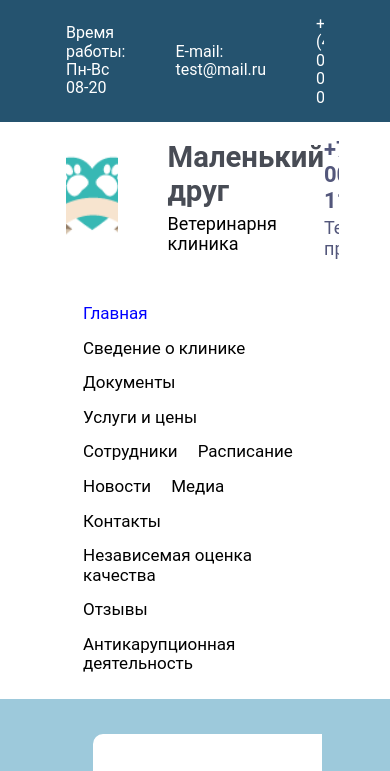
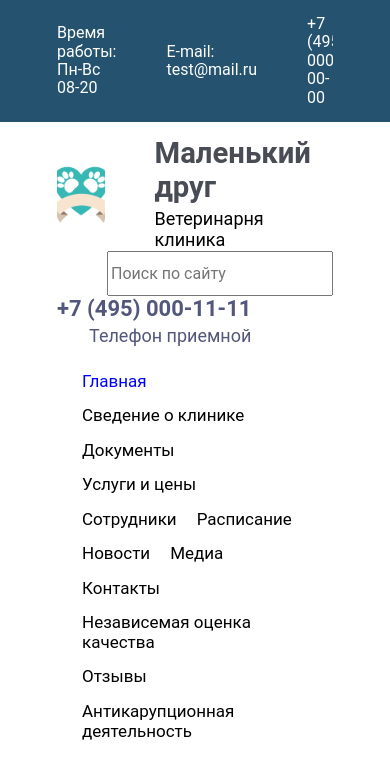
Before and after one commit to Stalser/Litl-Frend-Test, a plain HTML site: page index.html in a window 390 px wide. Shown: the top 771 px of the page. Drawn offline with Linux system fonts and the light colour scheme.

Commit message:
Add files via upload

```diff
--- a/css/media.css
+++ b/css/media.css
@@ -1,105 +1,42 @@
 @media (max-width: 1200px) {
   .container {
-    max-width: 970px;
+    max-width: 1024px;
+    flex-wrap: wrap;
+    display: flex;
   }
-  .header__container-1 {
-    max-width: 970px;
+  .header__item {
+    font-size: 15px;
   }
-  .header__container-2 {
-    max-width: 970px;
+  .contact__phone {
+    display: none;
   }
-  .header__container__nav {
-    max-width: 970px;
+  .contact__text {
+    display: none;
   }
-  .container__slider {
-    max-width: 970px;
+  .search {
+    display: none;
   }
-  .container__uslugy {
-    max-width: 970px;
+  .search__text {
+    display: none;
   }
-  .container__info {
-    max-width: 970px;
-  }
-  .container__foto-razdel {
-    max-width: 970px;
-  }
-  .container__galary {
-    max-width: 970px;
-  }
-  .container__footer {
-    max-width: 970px;
-  }
-  .container__footer-bot {
-    max-width: 970px;
+  .nav__link {
+    display: none;
   }
 }
 @media (max-width: 990px) {
   .container {
-    max-width: 750px;
+    max-width: 990px;
+    flex-wrap: wrap;
   }
-  .header__container-1 {
-    max-width: 750px;
-  }
-  .header__container-2 {
-    max-width: 750px;
-  }
-  .header__container__nav {
-    max-width: 750px;
-  }
-  .container__slider {
-    max-width: 750px;
-  }
-  .container__uslugy {
-    max-width: 750px;
-  }
-  .container__info {
-    max-width: 750px;
-  }
-  .container__foto-razdel {
-    max-width: 750px;
-  }
-  .container__galary {
-    max-width: 750px;
-  }
-  .container__footer {
-    max-width: 750px;
-  }
-  .container__footer-bot {
-    max-width: 750px;
+  .header__item {
+    display: flex;
+    flex-wrap: wrap;
   }
 }
 @media (max-width: 768px) {
   .container {
+    width: 100%;
     max-width: none;
-  }
-  .header__container-1 {
-    max-width: none;
-  }
-  .header__container-2 {
-    max-width: none;
-  }
-  .header__container__nav {
-    max-width: none;
-  }
-  .container__slider {
-    max-width: none;
-  }
-  .container__uslugy {
-    max-width: none;
-  }
-  .container__info {
-    max-width: none;
-  }
-  .container__foto-razdel {
-    max-width: none;
-  }
-  .container__galary {
-    max-width: none;
-  }
-  .container__footer {
-    max-width: none;
-  }
-  .container__footer-bot {
-    max-width: none;
+    flex-wrap: wrap;
   }
 }
--- a/css/style.css
+++ b/css/style.css
@@ -79,9 +79,9 @@ a:hover {
 .header__container-1 {
   overflow: hidden;
   height: 100%;
-  width: 80%;
+  width: 85%;
   display: flex;
-  justify-content: space-around;
+  justify-content: flex-start;
   align-items: center;
 }
 .header__item {
@@ -113,24 +113,24 @@ a:hover {
   justify-content: space-between;
 }
 .header__container-2 {
+  position: relative;
   overflow: hidden;
-  width: 80%;
+  width: 85%;
   height: 100%;
   display: flex;
-  justify-content: space-around;
+  justify-content: space-between;
   align-items: center;
+  flex-wrap: wrap;
 }
 .logo {
-  width: 100%;
-  height: 100%;
   display: flex;
   justify-content: flex-start;
   align-items: center;
 }
 .logo__pic {
   overflow: hidden;
-  height: 90px;
-  width: 90px;
+  height: 60px;
+  width: 60px;
 }
 .logo__link {
   overflow: hidden;
@@ -158,12 +158,9 @@ a:hover {
   font-size: 18px;
 }
 .search {
-  overflow: hidden;
   display: flex;
   justify-content: center;
   align-items: center;
-  width: 100%;
-  height: 100%;
 }
 .search__text {
   margin-left: 50px;
@@ -171,8 +168,6 @@ a:hover {
   height: 45px;
 }
 .contact {
-  width: 100%;
-  height: 100%;
   display: flex;
   flex-direction: column;
   justify-content: center;
@@ -192,24 +187,45 @@ a:hover {
 }
 
 /*--------------------------------------------------------------------*/
-.nav {
-  overflow: hidden;
+/* скрываем чекбокс */
+#menu__toggle {
+  opacity: 0;
+}
+/* стилизуем кнопку */
+.menu__btn {
+  display: flex; /* используем flex для центрирования содержимого */
+  align-items: center; /* центрируем содержимое кнопки */
+  position: fixed;
+  top: 20px;
+  left: 20px;
+  width: 26px;
+  height: 26px;
+  cursor: pointer;
+  z-index: 1;
+}
+/* добавляем "гамбургер" */
+.menu__btn > span,
+.menu__btn > span::before,
+.menu__btn > span::after {
+  display: block;
+  position: absolute;
+  width: 100%;
+  height: 2px;
+  background-color: #616161;
+}
+.menu__btn > span::before {
+  content: "";
+  top: -8px;
+}
+.menu__btn > span::after {
+  content: "";
+  top: 8px;
+}
+.nav__content {
+  display: flex;
   padding: 5px;
-  height: 100%;
-  width: 100%;
-  display: flex;
-  justify-content: space-around;
-  align-items: center;
-  background-color: #fff;
 }
-.container__nav {
-  overflow: hidden;
-  height: 100%;
-  width: 80%;
-  display: flex;
-  justify-content: space-between;
-  align-items: center;
-}
+/*------------------------------------------------*/
 .nav__list {
   overflow: hidden;
   padding: 15px;
@@ -226,7 +242,7 @@ a:hover {
   color: black;
   padding: 10px 10px 5px 10px;
 }
-..nav__item {
+.nav__item {
 }
 .active {
   color: blue;
--- a/index.html
+++ b/index.html
@@ -3,7 +3,7 @@
   <head>
     <meta charset="UTF-8" />
     <meta http-equiv="X-UA-Compatible" content="IE=edge" />
-    <meta name="viewport" content="width=device-width, initial-scale=1.0" />
+    <!-- <meta name="viewport" content="width=device-width, initial-scale=1.0" /> -->
     <link rel="preconnect" href="https://fonts.googleapis.com">
     <link rel="shorcut icon" href="img/img_logo/logo_shortcut.png" type="image/png">
     <link rel="stylesheet" href="css/normalize.css" />
@@ -61,11 +61,6 @@
               <div class="contact__phone">+7 (495) 000-11-11</div>
               <div class="contact__text">Телефон приемной</div>
             </div>
-          </div>
-        </div>
-        <!------------------------------------------------------------------------------------------------>
-        <div class="nav">
-          <div class="container container__nav">
               <ul class="nav__list">
                 <a href="#" class="nav__link"
                   ><li class="nav__item active" type="active">Главная</li></a
@@ -576,7 +571,7 @@
                 </div>
                <div class="write">
                   <form class="write__form">
-                    <div class="write__title">Напишите нам!</div><br>
+                    <div class="write__title">Напишите нам!</div>
                     <div class="input-f">
                       <input
                       class="name"
```
Lines whose indentation alone changed are shown as unchanged.
